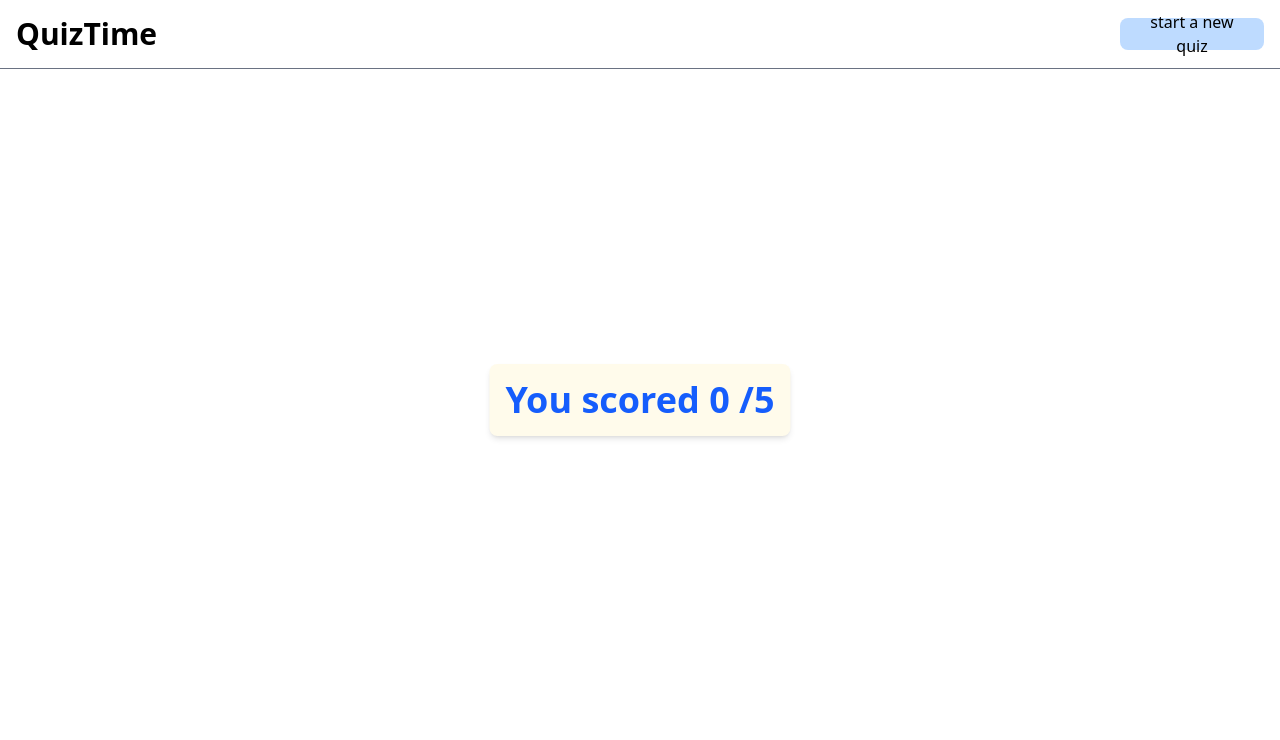
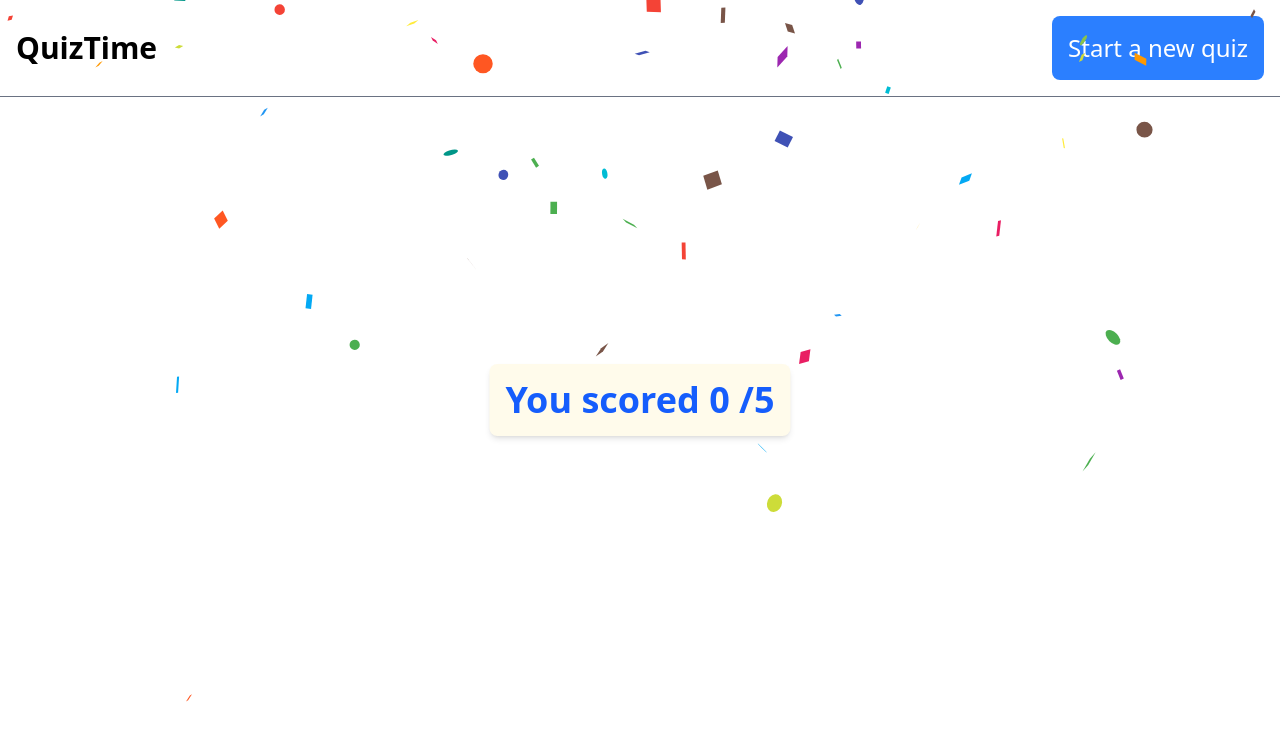
Before and after one commit to tbot53/react-quiz-app, a React (Vite) app in the folder my-react-app/: page / in a window 1280 px wide. Both pictures are taken after a click on the button "Submit". Shown: the top 740 px of the page. Built offline with nearby package versions, Linux system fonts and the light colour scheme.

Commit message:
added confetti to the score page

```diff
--- a/my-react-app/package.json
+++ b/my-react-app/package.json
@@ -12,7 +12,9 @@
   "dependencies": {
     "@tailwindcss/vite": "^4.1.11",
     "react": "^19.1.0",
+    "react-confetti": "^6.4.0",
     "react-dom": "^19.1.0",
+    "react-use": "^17.6.0",
     "tailwindcss": "^4.1.11"
   },
   "devDependencies": {
--- a/my-react-app/src/App.jsx
+++ b/my-react-app/src/App.jsx
@@ -4,6 +4,8 @@ import Navigation from "./components/Navigation-controls";
 import Submit from "./components/Submit-Panel";
 import questionsData from "./Question-data";
 import React from 'react'
+import { useWindowSize } from 'react-use'
+import Confetti from 'react-confetti'
 
 
 export default function App() {
@@ -67,6 +69,8 @@ export default function App() {
     setCreateQuiz(true);
   }
 
+  const { width, height } = useWindowSize()
+
   return (
     <>
       <Header
@@ -90,7 +94,17 @@ export default function App() {
           submit={calculateScore}
         />
 
-      </div>) : (<Submit score ={yourScore} quizLength={randomQuestions.length}/>)}
+      </div>) : (
+        <>
+          <Submit score ={yourScore} quizLength={randomQuestions.length}/>
+          <Confetti width={width} height={height}/>
+
+        </>
+
+
+
+
+        )}
 
 
     </>
--- a/my-react-app/src/components/Header.jsx
+++ b/my-react-app/src/components/Header.jsx
@@ -2,8 +2,8 @@ export default function Header(props) {
     return(
         <header className="flex space-x-4 border-b-1 border-gray-500 items-center justify-between p-4">
             <h1 className="text-3xl font-bold">QuizTime</h1>
-            <button className="h-6 w-36 rounded-lg p-4 flex items-center bg-blue-200 cursor-pointer" onClick={props.createQuiz}>
-                start a new quiz
+            <button className="h-fit w-fit rounded-lg p-4 flex items-center bg-blue-500 hover:bg-blue-600 text-white text-2xl cursor-pointer" onClick={props.createQuiz}>
+                Start a new quiz
             </button>
 
         </header>
```
Also changed, not shown: 1 other file (tests, documents, lock files or other folders).
